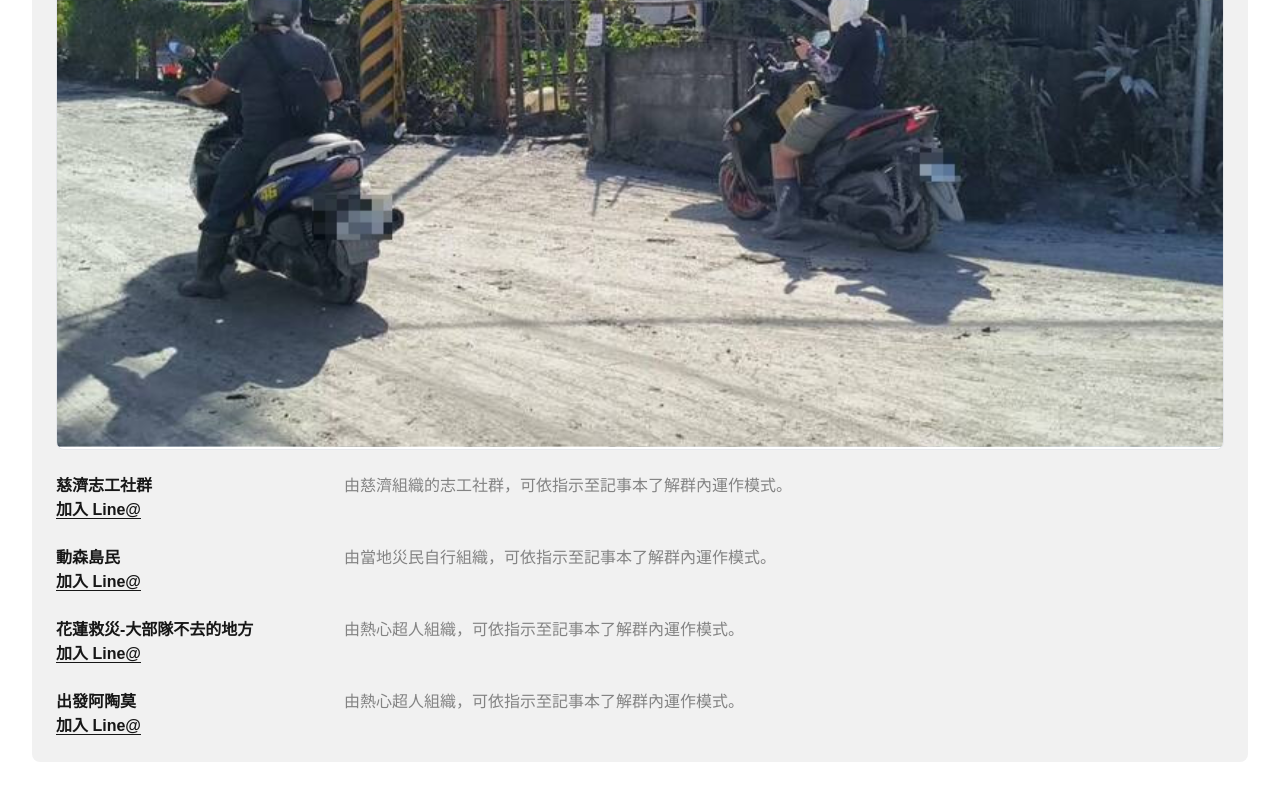
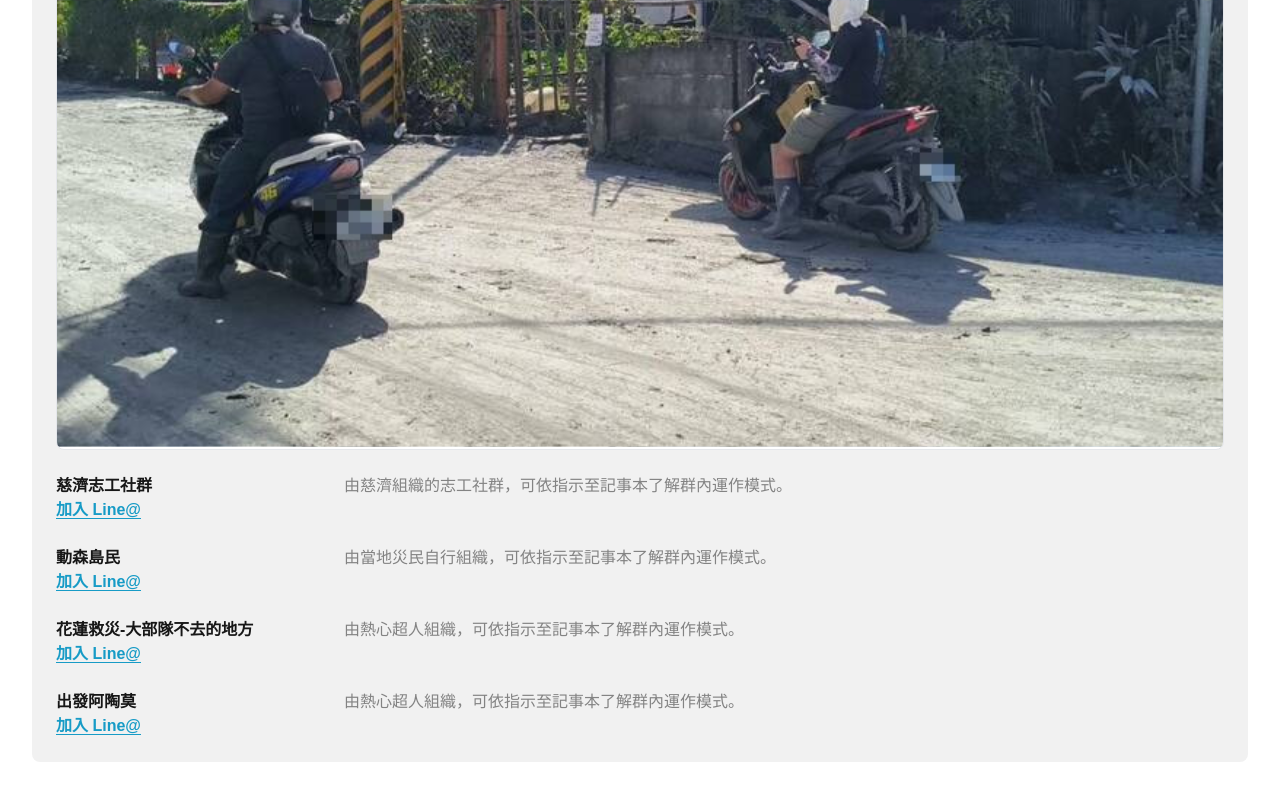
Before and after one commit to hoie72/guangfu-hero-web, a Next.js app: page /volunteer/transportation in a window 1280 px wide. Shown: the part 1972-2772 px from the top of the page. Built offline with nearby package versions, Linux system fonts and the light colour scheme.

Commit message:
style: adjust line@ link color

```diff
--- a/src/features/VolunteerInfo/index.tsx
+++ b/src/features/VolunteerInfo/index.tsx
@@ -485,7 +485,7 @@ export default function VolunteerInfo({
                         慈濟志工社群
                         <br />
                         <a
-                          className="border-b"
+                          className="border-b text-[var(--secondary)]"
                           href="https://line.me/ti/g2/gNNwamqenP9lV5jJHFVvIC2SYJOWrPbwJNMLXA?utm_source=invitation&utm_medium=link_copy&utm_campaign=default"
                           target="_blank"
                           rel="noopener noreferrer"
@@ -502,7 +502,7 @@ export default function VolunteerInfo({
                         動森島民
                         <br />
                         <a
-                          className="border-b"
+                          className="border-b text-[var(--secondary)]"
                           href="https://line.me/ti/g2/RBQui9B01TU9u5fnru_3KCS9J4BuvZInmkO7DA?utm_source=invitation&utm_medium=link_copy&utm_campaign=default"
                           target="_blank"
                           rel="noopener noreferrer"
@@ -519,7 +519,7 @@ export default function VolunteerInfo({
                         花蓮救災-大部隊不去的地方
                         <br />
                         <a
-                          className="border-b"
+                          className="border-b text-[var(--secondary)]"
                           href="https://line.me/ti/g2/xFQQW0R_NpxuFQ2diepCNKrqzYne-lqMLolknQ?utm_source=invitation&utm_medium=link_copy&utm_campaign=default"
                           target="_blank"
                           rel="noopener noreferrer"
@@ -536,7 +536,7 @@ export default function VolunteerInfo({
                         出發阿陶莫
                         <br />
                         <a
-                          className="border-b dark:text-blue-400"
+                          className="border-b text-[var(--secondary)]"
                           target="_blank"
                           rel="noopener noreferrer"
                           href="#"
```
